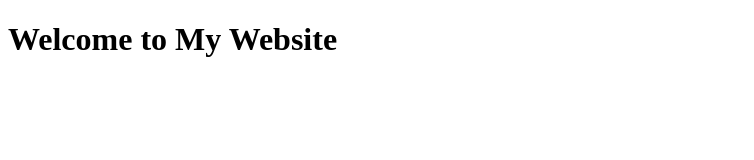
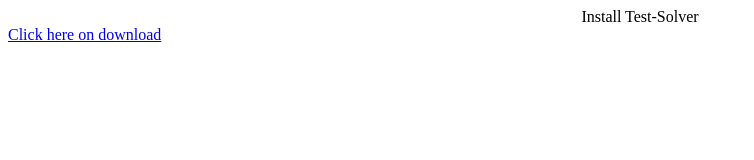
Before and after one commit to tui2019/Test-Solver-Releases, a plain HTML site: page index.html in a window 1280 px wide. Shown: the whole page, without its empty margins (0-754 px from the left). Drawn offline with Linux system fonts and the light colour scheme.

Commit message:
Update index.html

```diff
--- a/index.html
+++ b/index.html
@@ -8,7 +8,8 @@
   </head>
   <body>
     <main>
-        <h1>Welcome to My Website</h1>
+        <center>Install Test-Solver</center>
+        <a href="https://github.com/tui2019/Test-Solver-Releases/raw/refs/heads/main/d1051ff828a54dab87f0-1.0.xpi"> Click here on download </a>
     </main>
   </body>
 </html>
```
